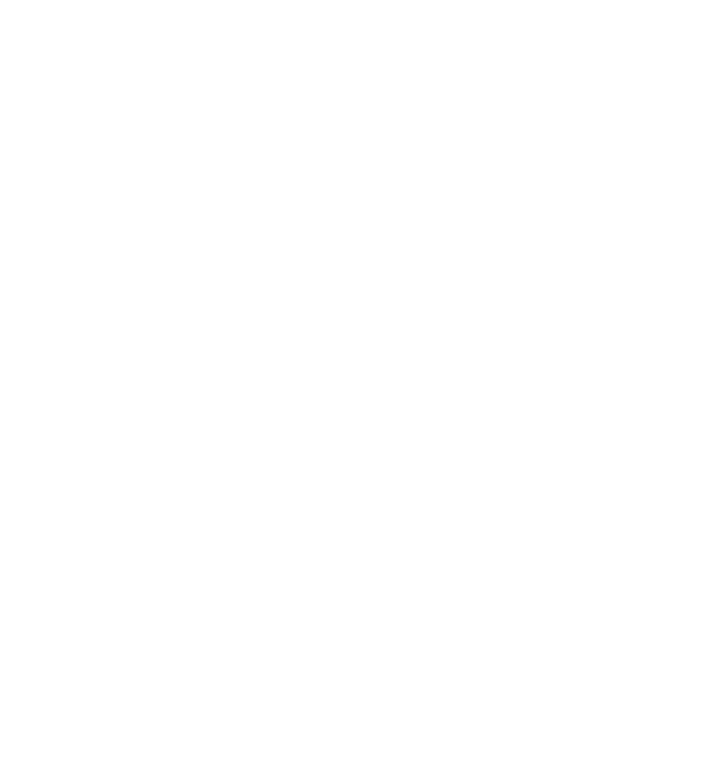
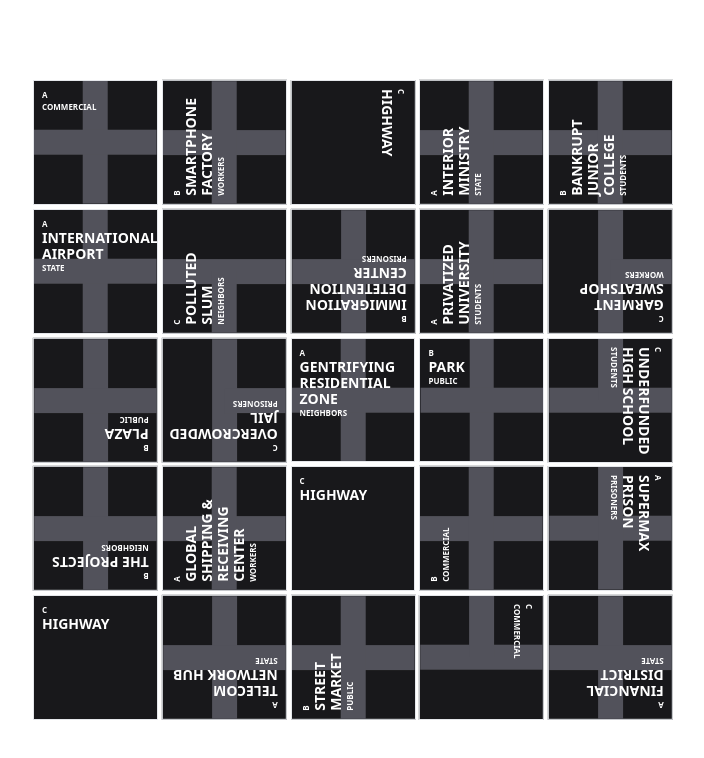
Before and after one commit to raphaelaleixo/bloc-by-bloc, a Next.js app: page / in a window 1280 px wide. Shown: the top 758 px of the page, without its empty margins (287-991 px from the left). Built offline with nearby package versions, Linux system fonts and the light colour scheme.

Commit message:
Create random city

```diff
--- /dev/null
+++ b/classes/city/createNewCity.ts
@@ -0,0 +1,22 @@
+import City from ".";
+import District, { Highway } from "../district";
+import { districtList } from "../../gameData/districts";
+
+export const createNewCity = (): City => {
+    const districts: Array<District|Highway> = districtList.map((districtConf) => {
+        const { id, title, code, metroStation, districtType, difficulty } = districtConf;
+        return new District(id, title, code, metroStation, districtType, difficulty, [
+            "",
+            "",
+        ]).rotateDistrict();
+    });
+
+    districts.push(new Highway("C", ['', '']).rotateDistrict());
+    districts.push(new Highway("C", ['', '']).rotateDistrict());
+    districts.push(new Highway("C", ['', '']).rotateDistrict());
+
+    const myCity = new City();
+    myCity.createBlocks(districts);
+
+    return myCity;
+}
--- a/classes/city/index.ts
+++ b/classes/city/index.ts
@@ -1,20 +1,20 @@
 import { grid } from "../../gameData/cityGrid";
 import { Code } from "../../utils/constants";
 import { shuffler } from "../../utils/randomizers";
-import District from "../district";
+import District, { Highway } from "../district";
 import { Type  } from "class-transformer";
 
-class CityBlock {
+export class CityBlock {
     code: Code;
 
     @Type(() => District)
-    tile: District;
+    tile: District | Highway;
 
     constructor(code: Code) {
         this.code = code;
     }
-    addTile(district: District) {
-        this.tile = district;
+    addTile(tile: District | Highway) {
+        this.tile = tile;
         return this;
     }
 }
@@ -27,12 +27,12 @@
         this.blocks = blocks || [];
     }
 
-    createBlocks(districtList: District[]) {
+    createBlocks(districtList: Array<District|Highway>) {
         const shuffled = shuffler(districtList);
         const cityBlocks = grid.map((gridLine: Code[]) => gridLine.map((gridItem: Code) => {
             const targetIndex = shuffled.findIndex((item: District) => item.code === gridItem);
             const targetBlock = shuffled.splice(targetIndex, 1);
-            return new CityBlock(gridItem).addTile(targetBlock);
+            return new CityBlock(gridItem).addTile(targetBlock[0]);
         }))
         this.blocks = cityBlocks;
         return this;
--- a/classes/district/index.ts
+++ b/classes/district/index.ts
@@ -10,17 +10,48 @@
 const rotations = [0, 90, 180, 270];
 type DistrictImage = [string, string];
 
-export default class District {
+enum highwayConnections {
+    ldtr,
+    ltdr,
+}
+
+class Tile {
+    code: Code;
+    rotation: 0 | 90 | 180 | 270 = 0;
+    image: DistrictImage;
+    title?: string;
+    constructor(code: Code, image: DistrictImage) {
+        this.code = code;
+        this.image = image;
+    }
+}
+
+let highway_id = 0;
+
+export class Highway extends Tile {
+    connections: highwayConnections;
+    id: string;
+    constructor(code: Code, image: DistrictImage) {
+        super(code, image);
+        this.title = "Highway";
+        this.id = `highway_${highway_id++}`;
+    }
+    rotateDistrict() {
+        const selectedRotation = randomSelect(rotations);
+        this.rotation = selectedRotation;
+        this.connections = this.rotation === 0 || this.rotation === 180 ? highwayConnections.ldtr : highwayConnections.ltdr;
+        return this;
+    }
+}
+
+export default class District extends Tile {
     districtType: OtherDistrictTypes | Faction;
     difficulty: number;
     metroStation: boolean;
     id: number;
-    code: Code;
-    image: DistrictImage;
     liberated: boolean = false;
     hasOccupationSlot: boolean;
     roads: boolean[] = [true, true, true, true];
-    rotation: 0 | 90 | 180 | 270 = 0;
 
     @Type(() => ShoppingCenter)
     shoppingCenters: ShoppingCenter[];
@@ -30,17 +61,19 @@
 
     constructor(
         id: number,
+        title: string,
         code: Code,
         metroStation: boolean,
         districtType: OtherDistrictTypes | Faction,
         difficulty: number,
         image: DistrictImage,
     ) {
+        super(code, image);
         this.roads = metroStation ? [false, true, true, true] : this.roads;
         this.id = id;
-        this.code = code;
+        this.title = title;
         this.image = image,
-        this.difficulty = difficulty;
+            this.difficulty = difficulty;
         this.metroStation = metroStation;
         this.districtType = districtType;
         this.shoppingCenters = generateShoppingCenters(districtType, metroStation);
--- a/pages/index.tsx
+++ b/pages/index.tsx
@@ -1,23 +1,15 @@
 import Head from "next/head";
-import District from "../classes/district/index";
-import { districtList } from "../gameData/districts";
-import { serialize, deserialize } from "class-transformer";
-import City from "../classes/city";
+import { useState, useEffect } from "react";
+import { createNewCity } from "../classes/city/createNewCity";
+import City, { CityBlock } from "../classes/city";
+import District, { Highway } from "../classes/district";
 
 export default function Home() {
-  const districts: District[] = districtList.map((districtConf) => {
-    const { id, code, metroStation, districtType, difficulty } = districtConf;
-    return new District(id, code, metroStation, districtType, difficulty, [
-      "",
-      "",
-    ]).rotateDistrict();
-  });
+  const [city, setCity] = useState<City | undefined>();
 
-  const myCity = new City();
-  myCity.createBlocks(districts);
-
-  const serialized = serialize(myCity);
-  console.log(deserialize(City, serialized));
+  useEffect(() => {
+    setCity(createNewCity());
+  }, []);
 
   return (
     <>
@@ -25,6 +17,42 @@
         <title>Bloc By Bloc</title>
       </Head>
       <main>
+        <div className="grid grid-cols-5 w-[50vw] gap-1">
+          {city?.blocks.map((line: CityBlock[]) =>
+            line.map((district: CityBlock) => {
+              return (
+                <div
+                  key={district.tile?.id}
+                  className="border bg-zinc-900 aspect-square flex flex-col p-2 h-full overflow-hidden relative"
+                  style={{ rotate: `${district.tile.rotation}deg` }}
+                >
+                  <div className="text-[0.5rem] text-white font-bold relative z-10">
+                    <span>{district.tile?.code}</span>
+                  </div>
+                  <div className="text-sm text-white leading-4 font-bold uppercase relative z-10">
+                    <span>{district.tile?.title}</span>
+                  </div>
+                  <div className="text-[0.5rem] text-white font-bold relative z-10">
+                    <span>{district.tile instanceof District && district.tile.districtType}</span>
+                  </div>
+                  {district.tile instanceof Highway ? (
+                    <div></div>
+                  ) : (
+                    <>
+                      <div className="w-[20%] h-full absolute bg-zinc-600 top-2/4 left-2/4 translate-x-[-50%] translate-y-[-50%]"></div>
+                      {district.tile instanceof District &&
+                      district.tile.metroStation ? (
+                        <div className="h-[20%] w-[50%] absolute bg-zinc-600 top-2/4 left-0 translate-y-[-50%]"></div>
+                      ) : (
+                        <div className="h-[20%] w-full absolute bg-zinc-600 top-2/4 left-2/4 translate-x-[-50%] translate-y-[-50%]"></div>
+                      )}
+                    </>
+                  )}
+                </div>
+              );
+            })
+          )}
+        </div>
       </main>
     </>
   );
```
